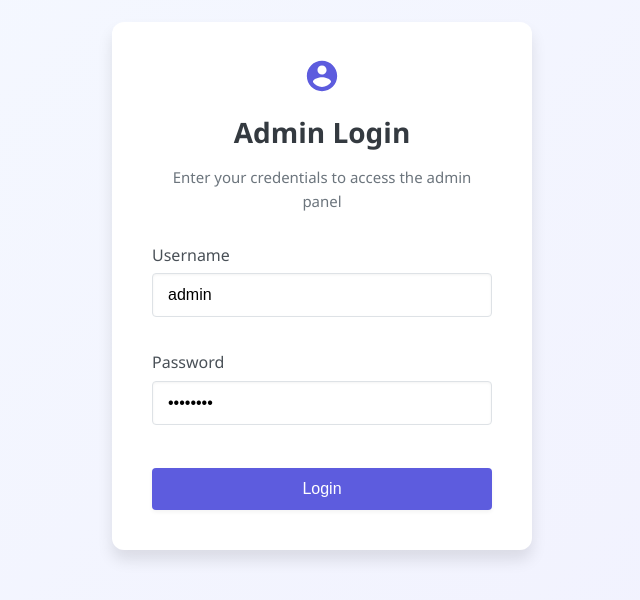
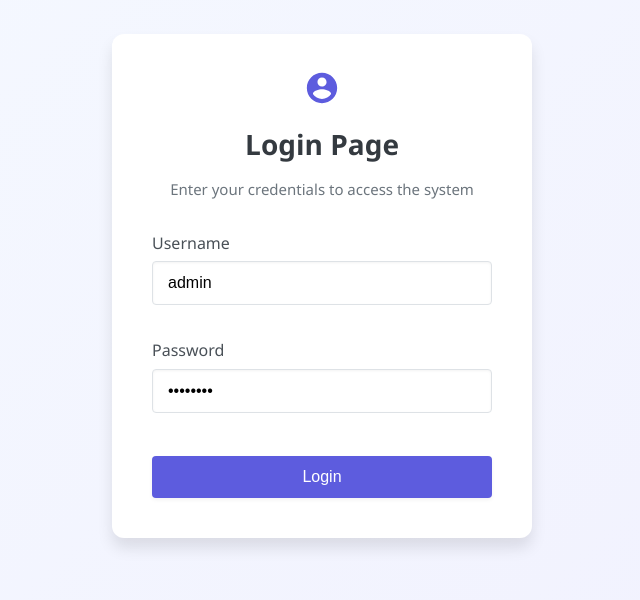
Before and after one commit to ishnad/CSIT314-T06F, a React (Create React App) app in the folder front-end/: page / in a window 1280 px wide. Shown: the part 114-714 px from the top of the page, without its empty margins (318-958 px from the left). Built offline with nearby package versions, Linux system fonts and the light colour scheme.

Commit message:
slight changes to login page

```diff
--- a/front-end/src/boundaries/UserAdminUI.render.js
+++ b/front-end/src/boundaries/UserAdminUI.render.js
@@ -16,9 +16,9 @@ const renderingMethods = {
             </svg>
           </div>
 
-          <h1 className="login-title">Admin Login</h1>
+          <h1 className="login-title">Login Page</h1>
 
-          <p className="login-subtitle">Enter your credentials to access the admin panel</p>
+          <p className="login-subtitle">Enter your credentials to access the system</p>
 
           {loginError && <div className="login-error">{loginError}</div>}
 
```
